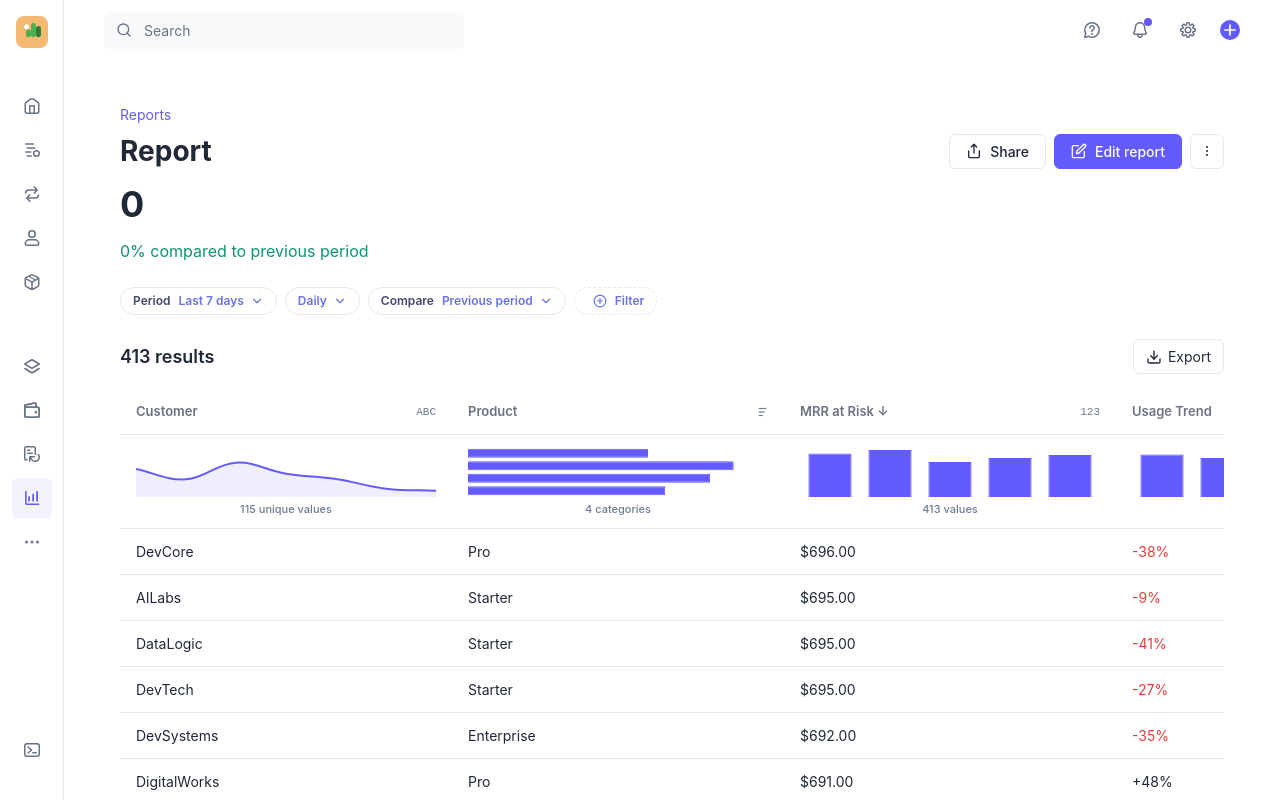
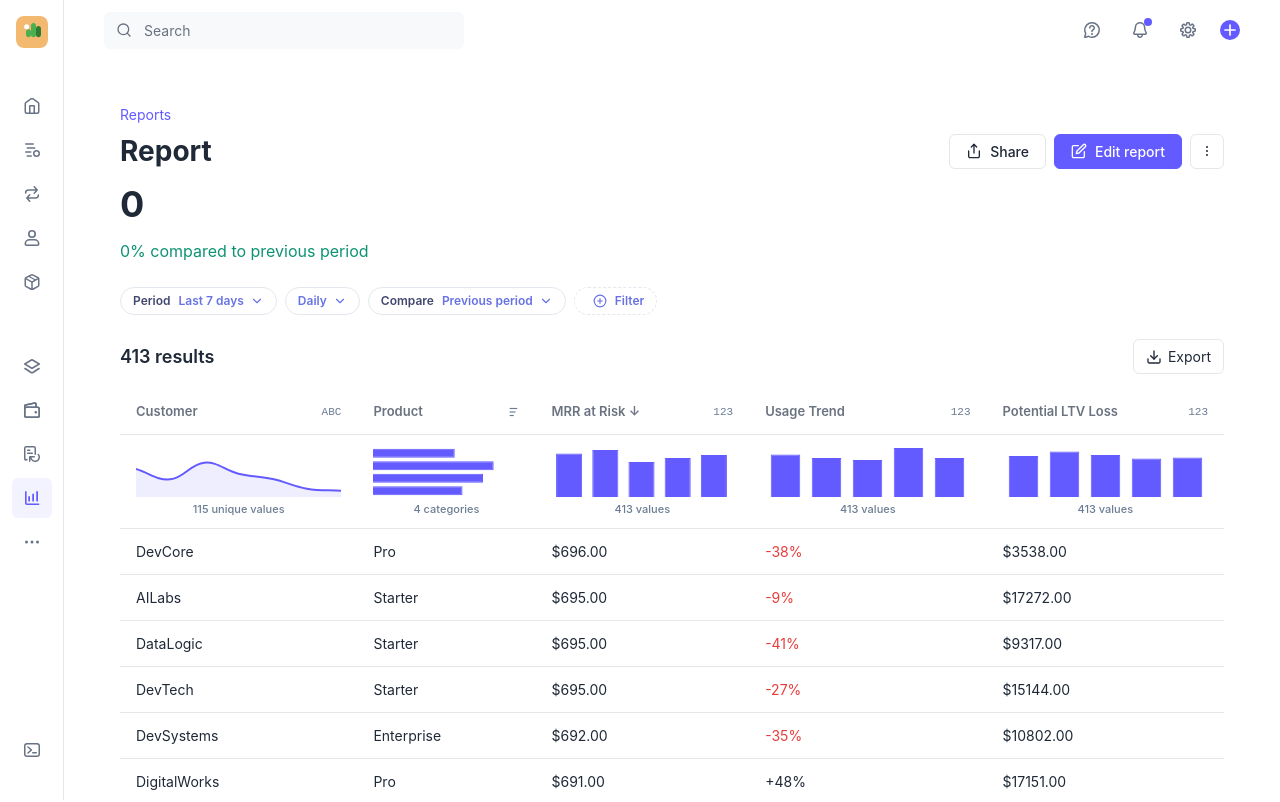
Before and after one commit to swanson-stripe/stripe-dashboard-clone, a React (Create React App) app: page /#/reports/1 in a window 1280 px wide. Shown: the top 802 px of the page. Built offline with nearby package versions, Linux system fonts and the light colour scheme.

Commit message:
Add column width constraints and interactive tooltips to data summary visualizations

```diff
--- a/src/pages/ReportDetail.js
+++ b/src/pages/ReportDetail.js
@@ -185,11 +185,15 @@ const TableContainer = styled.div`
 const StyledTable = styled.table`
   width: 100%;
   border-collapse: collapse;
+  table-layout: fixed;
 
   th, td {
     padding: 12px 16px;
     text-align: left;
     border-bottom: 1px solid var(--border-color);
+    overflow: hidden;
+    text-overflow: ellipsis;
+    white-space: nowrap;
   }
 
   th {
@@ -203,6 +207,13 @@ const StyledTable = styled.table`
       color: var(--text-color);
     }
   }
+
+  /* Column width classes */
+  th:nth-child(1), td:nth-child(1) { width: 200px; } /* Customer names */
+  th:nth-child(2), td:nth-child(2) { width: 150px; } /* Product/Category */
+  th:nth-child(3), td:nth-child(3) { width: 180px; } /* Numbers/Percentages */
+  th:nth-child(4), td:nth-child(4) { width: 200px; } /* Currency values */
+  th:nth-child(5), td:nth-child(5) { width: 200px; } /* Additional currency */
 
   tr:not(thead tr) {
     cursor: pointer;
@@ -285,6 +296,8 @@ const SummaryCell = styled.td`
   padding: 12px 16px !important;
   vertical-align: top;
   border-bottom: 1px solid var(--border-color) !important;
+  overflow: visible !important;
+  white-space: normal !important;
 `;
 
 const ChartContainer = styled.div`
@@ -663,7 +676,8 @@ const ReportDetail = () => {
         fill: true,
         tension: 0.4,
         borderWidth: 2,
-        pointRadius: 0
+        pointRadius: 0,
+        label: 'Records created'
       }]
     };
   };
@@ -678,7 +692,8 @@ const ReportDetail = () => {
         data: data,
         backgroundColor: '#635bff',
         borderColor: '#635bff',
-        borderWidth: 1
+        borderWidth: 1,
+        label: 'Category count'
       }]
     };
   };
@@ -694,7 +709,8 @@ const ReportDetail = () => {
           data: [values.length],
           backgroundColor: '#635bff',
           borderColor: '#635bff',
-          borderWidth: 1
+          borderWidth: 1,
+          label: 'Value frequency'
         }]
       };
     }
@@ -726,7 +742,8 @@ const ReportDetail = () => {
         data: buckets,
         backgroundColor: '#635bff',
         borderColor: '#635bff',
-        borderWidth: 1
+        borderWidth: 1,
+        label: 'Value frequency'
       }]
     };
   };
@@ -750,7 +767,28 @@ const ReportDetail = () => {
       maintainAspectRatio: false,
       plugins: {
         legend: { display: false },
-        tooltip: { enabled: false }
+        tooltip: {
+          enabled: true,
+          backgroundColor: 'rgba(0, 0, 0, 0.8)',
+          titleColor: 'white',
+          bodyColor: 'white',
+          borderColor: '#635bff',
+          borderWidth: 1,
+          cornerRadius: 6,
+          displayColors: false,
+          titleFont: { size: 12, weight: 'bold' },
+          bodyFont: { size: 11 },
+          padding: 8,
+          callbacks: {
+            title: function(context) {
+              return context[0].label;
+            },
+            label: function(context) {
+              const value = context.parsed.y || context.parsed.x || context.raw;
+              return `Count: ${value}`;
+            }
+          }
+        }
       },
       scales: {
         x: {
@@ -765,6 +803,10 @@ const ReportDetail = () => {
       elements: {
         point: { radius: 0 },
         line: { borderWidth: 2 }
+      },
+      interaction: {
+        intersect: false,
+        mode: 'index'
       }
     };
 
@@ -775,6 +817,21 @@ const ReportDetail = () => {
         scales: {
           x: { display: false, grid: { display: false } },
           y: { display: false, grid: { display: false } }
+        },
+        plugins: {
+          ...baseOptions.plugins,
+          tooltip: {
+            ...baseOptions.plugins.tooltip,
+            callbacks: {
+              title: function(context) {
+                return context[0].label;
+              },
+              label: function(context) {
+                const value = context.parsed.x || context.raw;
+                return `Count: ${value}`;
+              }
+            }
+          }
         }
       };
     }
```
